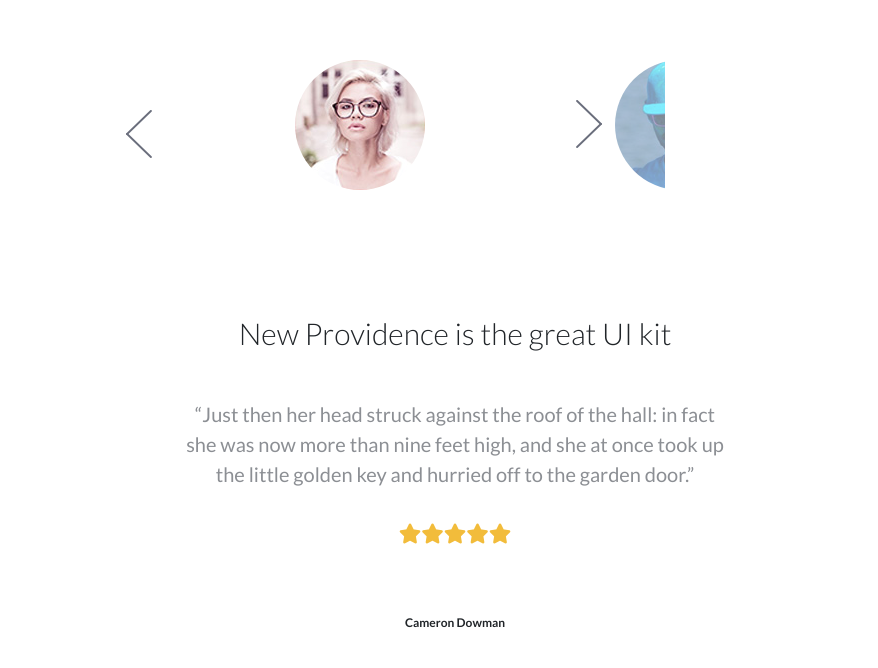
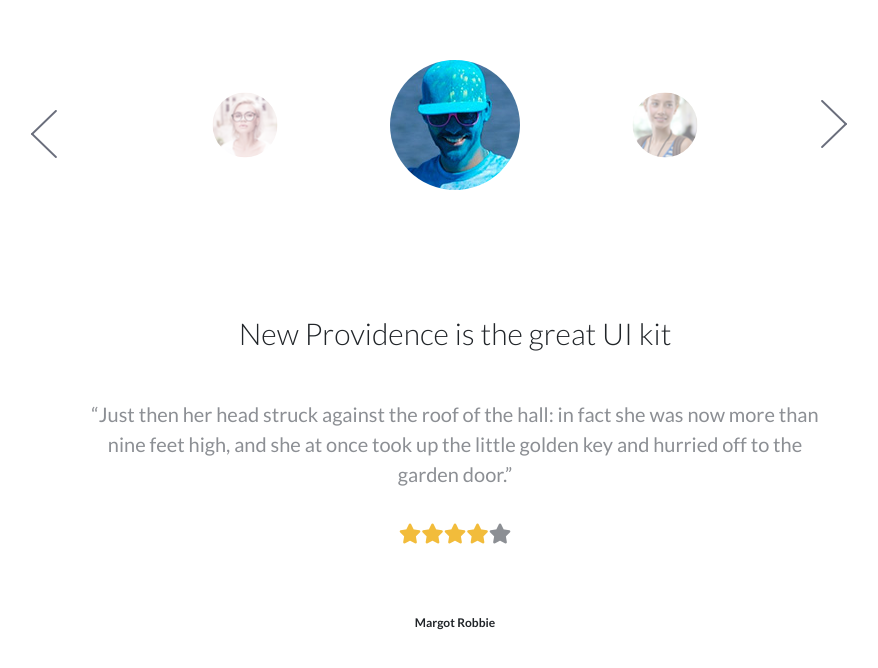
Before and after one commit to Andrew-Masnyi/project-two, a website built with webpack: page src/index.html in a window 1280 px wide. Shown: the part 4907-5575 px from the top of the page, without its empty margins (185-1063 px from the left). Built offline with nearby package versions, Linux system fonts and the light colour scheme.

Commit message:
slider responsive

```diff
--- a/src/index.html
+++ b/src/index.html
@@ -212,7 +212,7 @@
   <section class="section-seven">
     <div class="container">
       <div class="row justify-content-center">
-        <div class="col-12 col-md-6 slides">
+        <div class="col-12 col-md-8 slides">
           <div class="slider">
             <div><img src="../img/user1.jpg" alt="1"></div>
             <div><img src="../img/user2.jpg" alt="2"></div>
@@ -222,7 +222,7 @@
         </div>
       </div>
       <div class="row justify-content-center">
-        <div class="col-12 col-md-6">
+        <div class="col-12 col-md-8">
           <div class="text-slider">
             <div class="description">
               <h5>New Providence is the great UI kit </h5>
--- a/src/scripts/index.js
+++ b/src/scripts/index.js
@@ -6,16 +6,26 @@ console.log('webpack starterkit');
 
 $(document).ready(function ($) {
     $('.slider').slick({
-        infinite: true,
+        infinite: false,
         asNavFor: '.text-slider',
         autoplay: false,
         arrows: true,
         centerMode: true,
-        // centerPadding: '60px',
+        centerPadding: '200px',
         slidesToScroll: 1,
         slidesToShow: 1,
-        // nextArrow: '<div class="slider">',
-        // prevArrow: '<div class="slider">'
+        initialSlide: 1,
+        responsive: [
+            {
+                breakpoint:  993,
+                settings:   {
+                    slidesToShow: 1,
+                    slidesToScroll: 1,
+                    centerMode: false,
+                    arrows: false,
+                }
+            }
+        ]
     });
 });
 
@@ -23,5 +33,7 @@ $(document).ready(function(){
     $('.text-slider').slick({
         asNavFor: '.slider',
         arrows: false,
+        infinite: false,
+        initialSlide: 1,
     });
   });
--- a/src/styles/index.scss
+++ b/src/styles/index.scss
@@ -597,6 +597,7 @@ header {
             border: none;
         }
         .slick-prev {
+            display: none;
             position: relative;
             top: 100px;
             right: 130px;
@@ -607,9 +608,10 @@ header {
 
         }
         .slick-next {
+            display: none;
             position: relative;
             bottom: 90px;
-            left: 500px;
+            left: 700px;
             background-image: url(../../img/right-arrow.png);
             &:focus    {
                 outline: none;
@@ -621,15 +623,19 @@ header {
             .slick-track {
                 .slick-slide {
                     text-align: center;
-                    opacity: 0.5;
+                    opacity: 1;
                     &.slick-center  {
                         opacity: 1;
+                    }
+                    &.slick-current {
+                        transform: scale(1);
                     }
                     &:focus {
                         outline: none;
                     }
                     img {
                         border-radius: 70px;
+                        display: inline-block;
                     }
                 }
             }
@@ -664,11 +670,24 @@ header {
         }
     }
 }
-@media(min-width: 768px)    {
+@media(min-width: 1200px)   {
     .section-seven  {
         .slider {
+            .slick-list {
+                .slick-track    {
+                    .slick-slide    {
+                    transition: ease transform 0.5s;
+                    transform: scale(0.5);
+                    opacity: 0.5;
+                    }
+                }
+            }
             .slick-next {
-                left: 320px;
+                left: 660px;
+                display: block;
+            }
+            .slick-prev {
+                display: block;
             }
         }
     }
@@ -702,7 +721,7 @@ header {
             .slick-next {
                 position: relative;
                 bottom: 90px;
-                left: 500px;
+                left: 700px;
                 background-image: url(../../img/right-arrow.png);
                 &:focus    {
                     outline: none;
```
